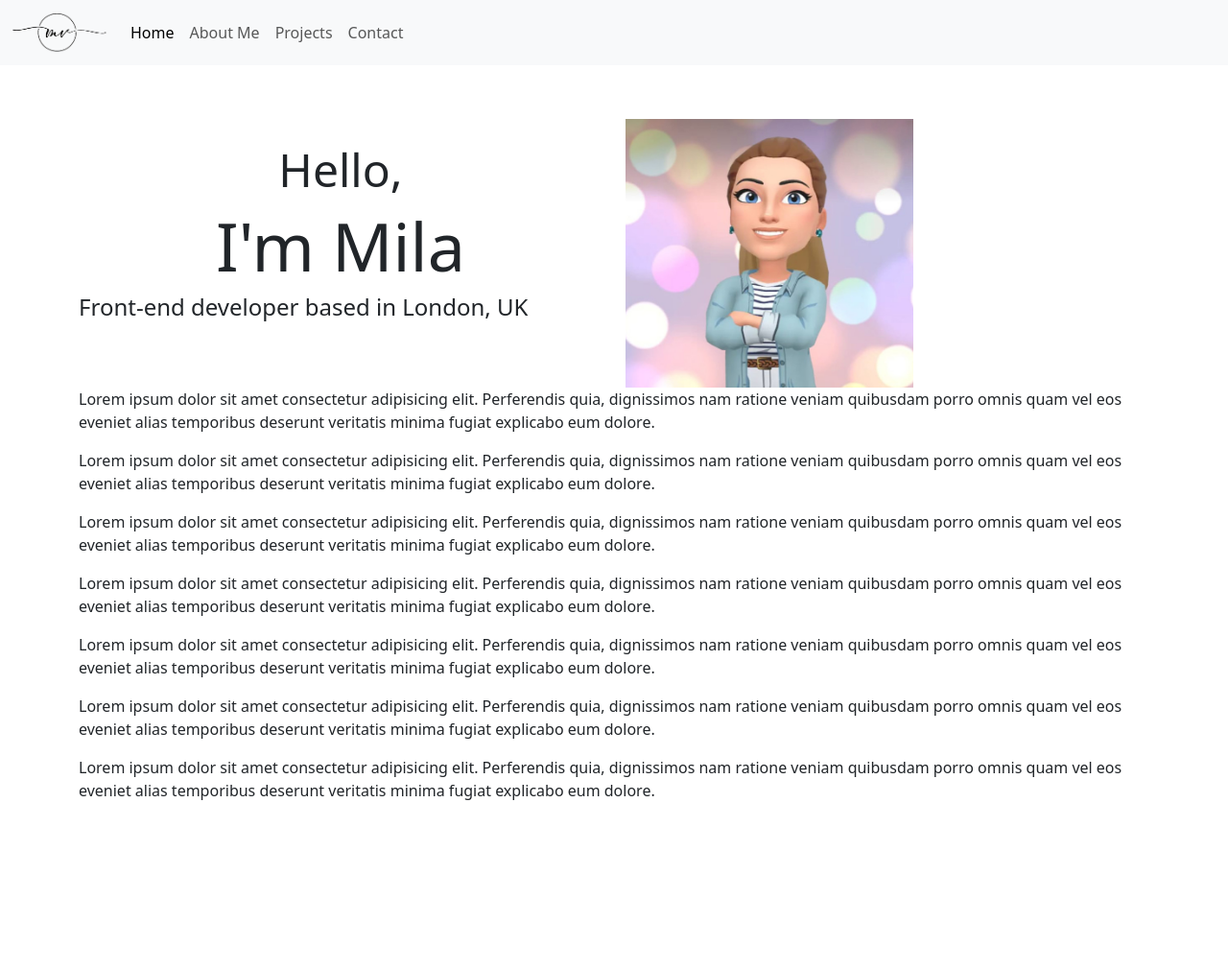
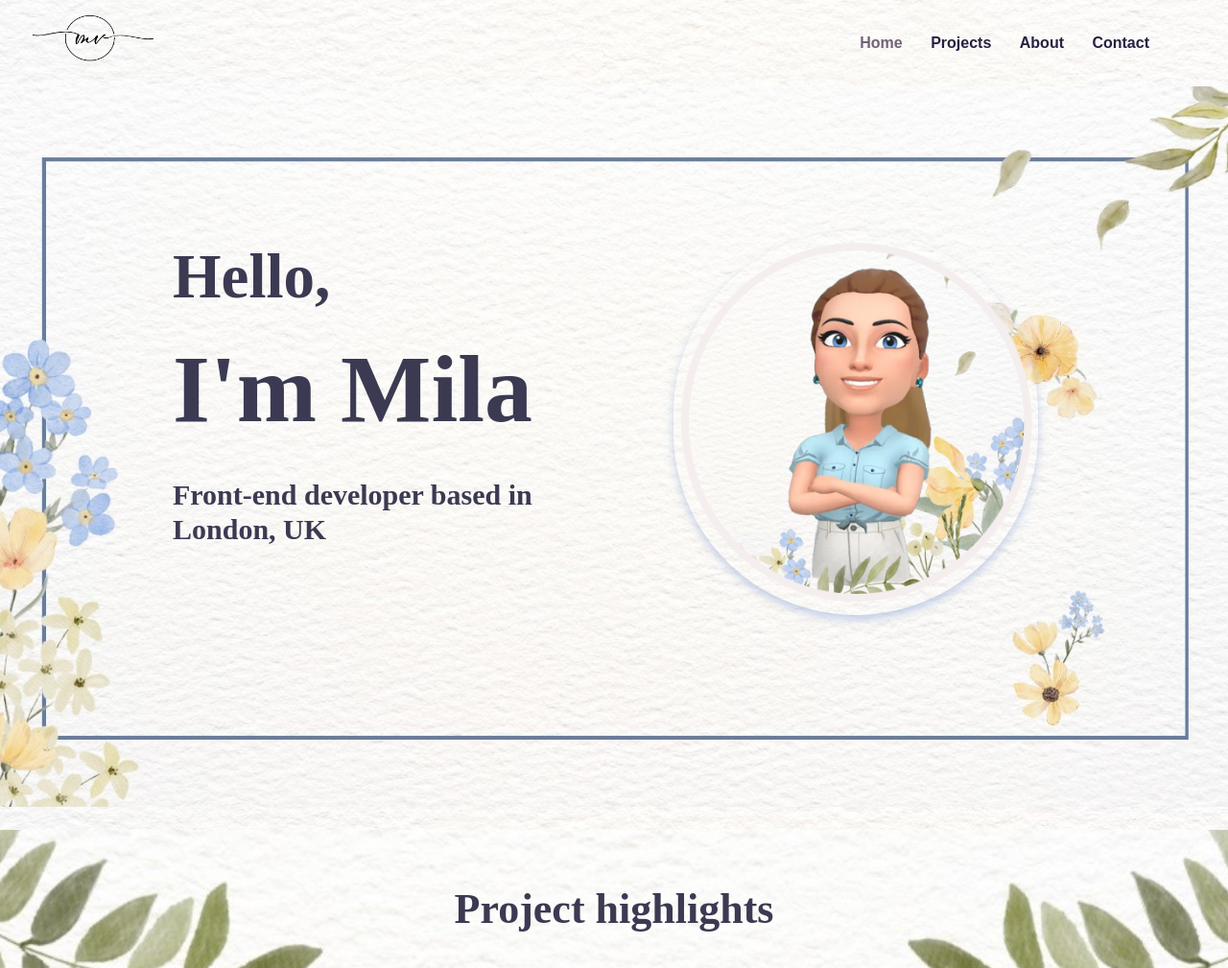
Before and after one commit to DreamerSaga/portfolio, a plain HTML site: page index.html in a window 1280 px wide. Shown: the top 1009 px of the page at 96% size. Before the commit the page ends 952 px from the top, so only its background shows below. Drawn offline with nearby package versions, Linux system fonts and the light colour scheme.

Commit message:
changed the index page, adjusted all css, added img

```diff
--- a/index.html
+++ b/index.html
@@ -7,148 +7,110 @@
     <script src="https://cdn.jsdelivr.net/npm/bootstrap@5.3.2/dist/js/bootstrap.bundle.min.js" integrity="sha384-C6RzsynM9kWDrMNeT87bh95OGNyZPhcTNXj1NW7RuBCsyN/o0jlpcV8Qyq46cDfL" crossorigin="anonymous"></script>
     <script src="https://cdn.jsdelivr.net/npm/@popperjs/core@2.11.8/dist/umd/popper.min.js" integrity="sha384-I7E8VVD/ismYTF4hNIPjVp/Zjvgyol6VFvRkX/vR+Vc4jQkC+hVqc2pM8ODewa9r" crossorigin="anonymous"></script>
     <script src="https://cdn.jsdelivr.net/npm/bootstrap@5.3.2/dist/js/bootstrap.min.js" integrity="sha384-BBtl+eGJRgqQAUMxJ7pMwbEyER4l1g+O15P+16Ep7Q9Q+zqX6gSbd85u4mG4QzX+" crossorigin="anonymous"></script>
-    <link rel="stylesheet" href="style.css" />
+    <link rel="stylesheet" href="styles.css" />
     <title>Portfolio-Main page</title>
 </head>
 <body>
     <div class="container">
-        <nav class="navbar navbar-expand-lg bg-body-tertiary navbar-light bg-light fixed-top">
-            <div class="container-fluid">
-              <a class="navbar-brand" href="#"> <img src="logo.png" alt="" width="100"> </a>
-              <button class="navbar-toggler" type="button" data-bs-toggle="collapse" data-bs-target="#navbarNav" aria-controls="navbarNav" aria-expanded="false" aria-label="Toggle navigation">
-                <span class="navbar-toggler-icon"></span>
-              </button>
-              <div class="collapse navbar-collapse" id="navbarNav">
-                <ul class="navbar-nav">
-                  <li class="nav-item">
-                    <a class="nav-link active" aria-current="page" href="#">Home</a>
+        <nav class="d-flex justify-content-between">
+          <img
+            src="img/logo.png"
+            class="logo d-none d-md-block"
+            alt="MV logo"
+            width="130" height="50"
+          />
+          <ul>
+            <li class="active">
+              <a href="/index.html" title="Homepage">Home</a>
             </li>
-                  <li class="nav-item">
-                    <a class="nav-link" href="#aboutme">About Me</a>
+            <li>
+              <a href="/work.html" title="Places we have visited">Projects</a>
             </li>
-                  <li class="nav-item">
-                    <a class="nav-link" href="#projects">Projects</a>
+            <li>
+              <a href="/about.html" title="About Sunrise tours">About</a>
             </li>
-                  <li class="nav-item">
-                    <a class="nav-link" href="#contact">Contact</a>
+            <li>
+              <a href="/contact.html" title="Contact page">Contact</a>
             </li>
           </ul>
+        </nav>
     </div>
-            </div>
-          </nav>
 
+       <div class="main">
+        <div class="row">
+          <div class="col">
+            <h2>Hello,</h2>
+            <h1> I'm Mila</h1>
             <br>
-
-        <div class="row">
-            <div class="col-6">
-                <br>
-                <h2> Hello, </h2>
-                <h1> I'm Mila</h1>
             <h4> Front-end developer based in London, UK</h4>
           </div>
-            <div class="col-6">
-                <div class="frame">
-                    <img src="pic21.jpg" alt="" width="300">
+
+          <div class="col">
+            <div class="img">
+              <img class="profile-pic" src="img/profilepic.png" alt="" width="380">
             </div>
           </div>
 
+        </div>
+      </div>
+<br>
+
+
+<div class="highlights">
+  <p class="shortproject">Project highlights</p>
+      <br>
+
+      <div class="weather">
+      <div class="row">
+      <div class="col-md-6">
+        <img src="img/weatherapp.png" class="weatherapp img-fluid rounded p-2 mb-5 " width="500" alt="Weather App"/>
+      </div>
+      <div class="col-md-6">
+        <h2 class="text-start mb-3" id="weather-app">Weather app</h2>
         <p class="text-start">
           Lorem ipsum dolor sit amet consectetur adipisicing elit. Perferendis
           quia, dignissimos nam ratione veniam quibusdam porro omnis quam vel
           eos eveniet alias temporibus deserunt veritatis minima fugiat
           explicabo eum dolore.
         </p>
+        <br />
+        <div class="project-link mt-3">
+           <a class="link" href="/projects.html#weather-app" title="Weather App">Learn more</a>
+        </div>
+        </div>
+    </div>
+  </div>
+    <br />
+
+    <div class="clock">
+    <div class="row">
+      <div class="col-md-6">
+        <h2 class="text-start mb-3" id="world-clock">World Clock app</h2>
         <p class="text-start">
           Lorem ipsum dolor sit amet consectetur adipisicing elit. Perferendis
           quia, dignissimos nam ratione veniam quibusdam porro omnis quam vel
           eos eveniet alias temporibus deserunt veritatis minima fugiat
           explicabo eum dolore.
         </p>
-              <p class="text-start">
-                Lorem ipsum dolor sit amet consectetur adipisicing elit. Perferendis
-                quia, dignissimos nam ratione veniam quibusdam porro omnis quam vel
-                eos eveniet alias temporibus deserunt veritatis minima fugiat
-                explicabo eum dolore.
-              </p>
-              <p class="text-start">
-                Lorem ipsum dolor sit amet consectetur adipisicing elit. Perferendis
-                quia, dignissimos nam ratione veniam quibusdam porro omnis quam vel
-                eos eveniet alias temporibus deserunt veritatis minima fugiat
-                explicabo eum dolore.
-              </p>
-              <p class="text-start">
-                Lorem ipsum dolor sit amet consectetur adipisicing elit. Perferendis
-                quia, dignissimos nam ratione veniam quibusdam porro omnis quam vel
-                eos eveniet alias temporibus deserunt veritatis minima fugiat
-                explicabo eum dolore.
-              </p>
-              <p class="text-start">
-                Lorem ipsum dolor sit amet consectetur adipisicing elit. Perferendis
-                quia, dignissimos nam ratione veniam quibusdam porro omnis quam vel
-                eos eveniet alias temporibus deserunt veritatis minima fugiat
-                explicabo eum dolore.
-              </p>
-              <p class="text-start">
-                Lorem ipsum dolor sit amet consectetur adipisicing elit. Perferendis
-                quia, dignissimos nam ratione veniam quibusdam porro omnis quam vel
-                eos eveniet alias temporibus deserunt veritatis minima fugiat
-                explicabo eum dolore.
-              </p>
-
-
-
-
-
+        <br />
+        <div class="project-link mt-3">
+           <a class="link" href="/projects.html#world-clock" title="World Clock">Learn more</a>
         </div>
       </div>
-</body>
-</html>
-
-
-
-<!-- <!DOCTYPE html>
-<html lang="en">
-<head>
-    <meta charset="UTF-8">
-    <meta name="viewport" content="width=device-width, initial-scale=1.0">
-    <link rel="stylesheet" href="https://maxcdn.bootstrapcdn.com/bootstrap/4.0.0/css/bootstrap.min.css">
-    <style>
-        .container {
-            padding-top: 50px; /* Adjust as needed */
-        }
-
-        .rounded-frame {
-            border-radius: 10px; /* Adjust the border-radius for rounded corners */
-            overflow: hidden;
-        }
-
-        .rounded-frame img {
-            width: 100%;
-            height: auto;
-        }
-    </style>
-    <title>Your Page Title</title>
-</head>
-<body>
-
-    <div class="container">
-        <div class="row">
-            <div class="col">
-                <h1> Hello, </h1>
-                <h2> I'm Mila</h2>
-                <h4> Front-end developer based in London, UK</h4>
-            </div>
-            <div class="col">
-                <div class="rounded-frame">
-                    <img src="pic2.jpg" alt="" width="300">
+      <div class="col-md-6">
+        <img src="img/worldclock.png" class="worldclock rounded p-2 mb-5 " width="500" alt="World Clock"/>
       </div>
     </div>
   </div>
   </div>
+ <br />
 
-    Bootstrap JS and Popper.js are required for Bootstrap functionality -->
-    <!-- <script src="https://code.jquery.com/jquery-3.2.1.slim.min.js"></script>
-    <script src="https://cdnjs.cloudflare.com/ajax/libs/popper.js/1.12.9/umd/popper.min.js"></script>
-    <script src="https://maxcdn.bootstrapcdn.com/bootstrap/4.0.0/js/bootstrap.min.js"></script>
+    </div>
+
+<div class="contactinfo">
+
+
+</div>
+
 </body>
-</html> -->
+</html>
--- a/style.css
+++ /dev/null
@@ -1,18 +0,0 @@
-body {
-    margin: 100px 0;
-  }
-
-  h1,
-  h2,
-  h3 {
-    text-align: center;
-    margin: 50;
-  }
-
-  h1 {
-    font-size: 70px;
-  }
-
-  h2 {
-    font-size: 48px;
-  }
--- /dev/null
+++ b/styles.css
@@ -0,0 +1,221 @@
+:root {
+    --branding-color: #716277;
+    --secondary-color: #cec0da;
+    --third-color:#b3d5ad;
+    --heading-font-family: "Playfair Display", serif;
+    --default-font-family: "Poppins", sans-serif;
+  }
+
+body, html {
+    margin: 0;
+    padding: 0;
+  }
+
+body {
+    font-family: var(--default-font-family);
+    background-image: url("img/white.jpg");
+    margin: 0;
+    padding: 0;
+  }
+
+  /*Navigation bar decoration */
+
+nav {
+    margin: 5px auto;
+    padding: 10px 0;
+    width: 100%;
+    box-sizing: border-box;
+
+  }
+
+nav ul {
+    padding: 0;
+    margin: 0;
+  }
+
+nav li {
+    display: inline;
+    list-style: none;
+    line-height: 60px;
+    margin-left: 25px;
+  }
+
+nav a {
+    text-decoration: none;
+    color: #272142;
+    transition: all 100ms ease-in-out;
+    font-weight: 700;
+  }
+
+nav a:hover,
+nav li.active a {
+    color: var(--branding-color);
+  }
+
+  /* Logo image size */
+.logo {
+    max-height: 50px;
+    margin-left: -50px;
+  }
+
+
+  /* Text in the middle - Hello..  */ /*  Change color, font, size*/
+h1,
+h2,
+h4
+  {
+      color: #3c3a52;
+      font-family: var(--heading-font-family);
+      font-weight: bolder;
+    }
+
+  /* Profile pic next to Hello - Need to make it resposive when adjusting the size of screen. Also fix it one place without moving..
+  Change picture also, and borders */
+img {
+    max-width: 100%;
+    height: auto;
+    display: block;
+}
+
+.img{
+  padding-left: 50px;
+}
+
+.profile-pic {
+    max-width: 100%;
+    height: auto;
+    display: block;
+    background: transparent;
+    border-radius: 250px; /* Add rounded corners to the image */
+    box-shadow: 0 5px 10px rgba(141, 166, 217, 0.5);
+}
+
+  /* Main block of webpage - need to make background image fit in correctly, so all fits in, adjust padding or margins, have equal
+  size on sides of screen... make responsive too */
+.main {
+  /* background: var(--secondary-color); */
+  text-align: left;
+  padding-top: 150px;
+  padding-left: 180px;
+  padding-right: 180px;
+  padding-bottom: 200px;
+  background-image: url("img/flower3.jpg");
+  background-size: cover;
+  background-repeat:no-repeat;
+  background-position: center ;
+}
+
+.main h2 {
+  font-family: var(--heading-font-family);
+  line-height: 1.5;
+  font-size: 65px;
+  font-weight: 900;
+  color: #3c3a52;
+}
+
+.main h1{
+  font-family: var(--heading-font-family);
+  font-size: 100px;
+  font-weight: 900;
+  color: #3c3a52;
+}
+
+.main h4{
+  font-family: var(--heading-font-family);
+  font-size: 30px;
+}
+
+/* Second block of information on webpage... */
+.highlights {
+  /* background: var(--third-color);  TESTING TO BE CHNAGED */
+  text-align: justify;
+  padding: 30px 50px 50px 50px;
+  background-image: url("img/flower5.jpg");
+  background-size: cover;
+  background-position: center;
+  background-repeat:no-repeat;
+  overflow: hidden;
+  }
+
+/* projects paragraph - adjust size */
+.shortproject{
+  background: none;
+  font-size: 44px;
+  font-weight: 700;
+  padding: 15px auto;
+  padding-bottom: 25px;
+  font-family: var( --heading-font-family);
+  color: #3c3a52;
+
+  }
+
+.weather{ /* div for weather */
+  padding: 20px 20px 10px 20px;
+  position: relative;
+  margin: 25px 70px ;
+  background-color: rgb(236, 229, 208, 0.35);
+  border-radius: 25px;
+}
+
+#weather-app{
+  font-size: 38px;
+  padding-bottom: 25px;
+}
+
+/* image for weather app - adjust size, and margins/paddings */
+.weatherapp{
+   max-width: 100%;
+  height: auto;
+  display: block;
+  border-radius: 145px; /* Add rounded corners to the image */
+  box-shadow: 0 5px 10px rgba(0, 0, 0, 0.5);
+}
+
+/* all paragraphs */
+p {
+  background-color: rgba(246, 223, 181, 0.35);  /* maing slightly transparent background */
+  padding: 20px 20px;   /* might need to change*/
+  border-radius: 15px;
+  font-size: 18px;
+  line-height: 1.5;
+  text-align: center;
+}
+
+/*Link - learn more */
+.project-link a{
+  font-size: 20px;
+  font-weight: 500;
+  text-decoration: none;
+  padding: 15px 20px;
+  background-color: #C1C595;
+  border-radius: 15px;
+  border: 0.5px solid #7B8049;
+  box-shadow: 5px 5px 5px rgb(212, 189, 162);
+  color: black;
+  opacity: 0.8;
+  }
+
+  /* div for clock */
+.clock{
+  background-color: rgb(236, 229, 208, 0.35);
+  padding: 20px 20px;
+  position: relative;
+  margin: 25px 70px ;
+  border-radius: 25px;
+}
+
+#world-clock{
+  font-size: 38px;
+  padding-bottom: 25px;
+}
+
+/* image for clock - adjust size, and margins/paddings */
+.worldclock{
+   max-width: 100%;
+  height: auto;
+  display: block;
+  border-radius: 145px; /* Add rounded corners to the image */
+  box-shadow: 0 5px 10px rgba(0, 0, 0, 0.5);
+}
+
+  /* #ffd3da   */
```
Also changed, not shown: img/flower2.jpg (added), img/flower3.jpg (added), img/flower5.jpg (added), img/logo.png (renamed from logo.png), img/profilepic.png (added), img/toppanel.jpg (added), img/weatherapp.png (added), img/white.jpg (added), img/worldclock.png (added), pic2.jpg (deleted), pic21.jpg (deleted). Lines whose indentation alone changed are shown as unchanged.
